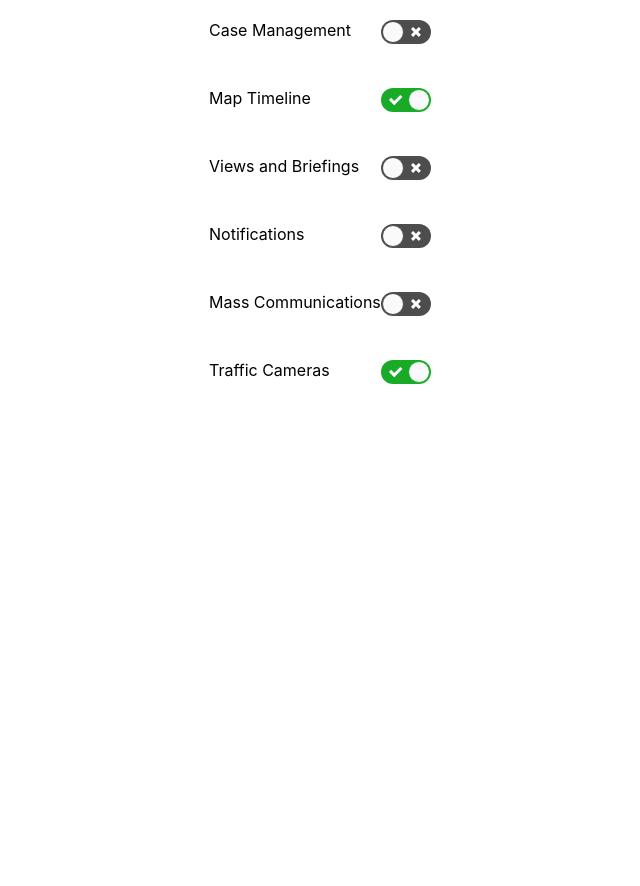
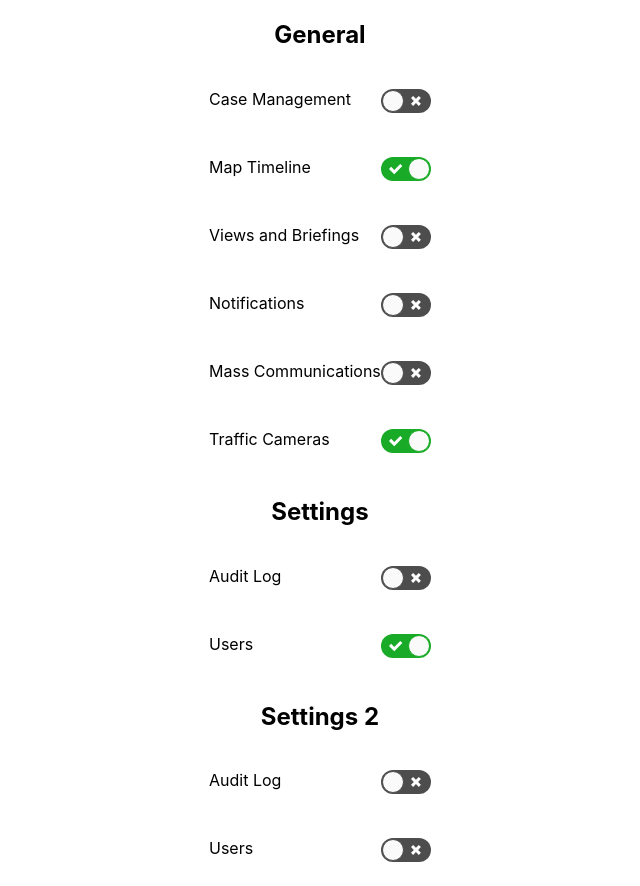
Before and after one commit to carolinaf86/feature-flag-ui, a React (Create React App) app: page / in a window 1280 px wide. Shown: the whole page, without its empty margins (201-841 px from the left). Before the commit the page ends 800 px from the top, so only its background shows below. Built offline with nearby package versions, Linux system fonts and the light colour scheme.

Commit message:
Add toggle group functionality

```diff
--- a/src/components/Form/index.js
+++ b/src/components/Form/index.js
@@ -2,6 +2,7 @@ import React, {useEffect, useState} from 'react';
 import PropTypes from 'prop-types';
 import styled from 'styled-components';
 import Toggle from '../Toggle';
+import ToggleGroup from '../ToggleGroup';
 
 const Container = styled.div`
     display: flex;
@@ -34,6 +35,10 @@ const Form = ({ schema, initialData }) => {
                                     onChange={(checked) => handleChange(field.name, checked)}
                                     checked={!!values[field.name]}/>
                         )}
+                        {field.type === 'toggleGroup' && (
+                            <ToggleGroup toggles={field.children} onChange={handleChange} values={values} title={field.title} />
+                        )}
+                        {field.type === 'title' && (<h2>{field.label}</h2>)}
                     </FieldContainer>
                 ))}
             </form>
--- /dev/null
+++ b/src/components/ToggleGroup/index.js
@@ -0,0 +1,23 @@
+import React from 'react';
+import PropTypes from 'prop-types';
+import Toggle from '../Toggle';
+
+const ToggleGroup = ({ toggles, onChange, values, title }) => {
+    // TODO do not allow type toggleGroup in toggles
+    return (
+        <div>
+            <h2>{title}</h2>
+            {toggles.map((field, idx) => (
+                <Toggle key={idx} label={field.label} onChange={(checked) => onChange(field.name, checked)} checked={!!values[field.name]} />
+            ))}
+        </div>
+    )
+};
+
+ToggleGroup.propTypes = {
+    toggles: PropTypes.array.isRequired,
+    onChange: PropTypes.func.isRequired,
+    values: PropTypes.object.isRequired
+}
+
+export default ToggleGroup;
--- a/src/initialData.json
+++ b/src/initialData.json
@@ -1,4 +1,5 @@
 {
   "mapTimeline": true,
-  "trafficCameras": true
+  "trafficCameras": true,
+  "users": true
 }
--- a/src/schema.json
+++ b/src/schema.json
@@ -1,4 +1,8 @@
 [
+  {
+    "type": "title",
+    "label": "General"
+  },
   {
     "name": "caseManagement",
     "label": "Case Management",
@@ -31,5 +35,37 @@
     "children": [
 
     ]
+  },
+  {
+    "type": "toggleGroup",
+    "title": "Settings",
+    "children": [
+      {
+        "name": "auditLog",
+        "label": "Audit Log",
+        "type": "toggle"
+      },
+      {
+        "name": "users",
+        "label": "Users",
+        "type": "toggle"
+      }
+    ]
+  },
+  {
+    "type": "toggleGroup",
+    "title": "Settings 2",
+    "children": [
+      {
+        "name": "auditLog1",
+        "label": "Audit Log",
+        "type": "toggle"
+      },
+      {
+        "name": "users1",
+        "label": "Users",
+        "type": "toggle"
+      }
+    ]
   }
 ]
```
